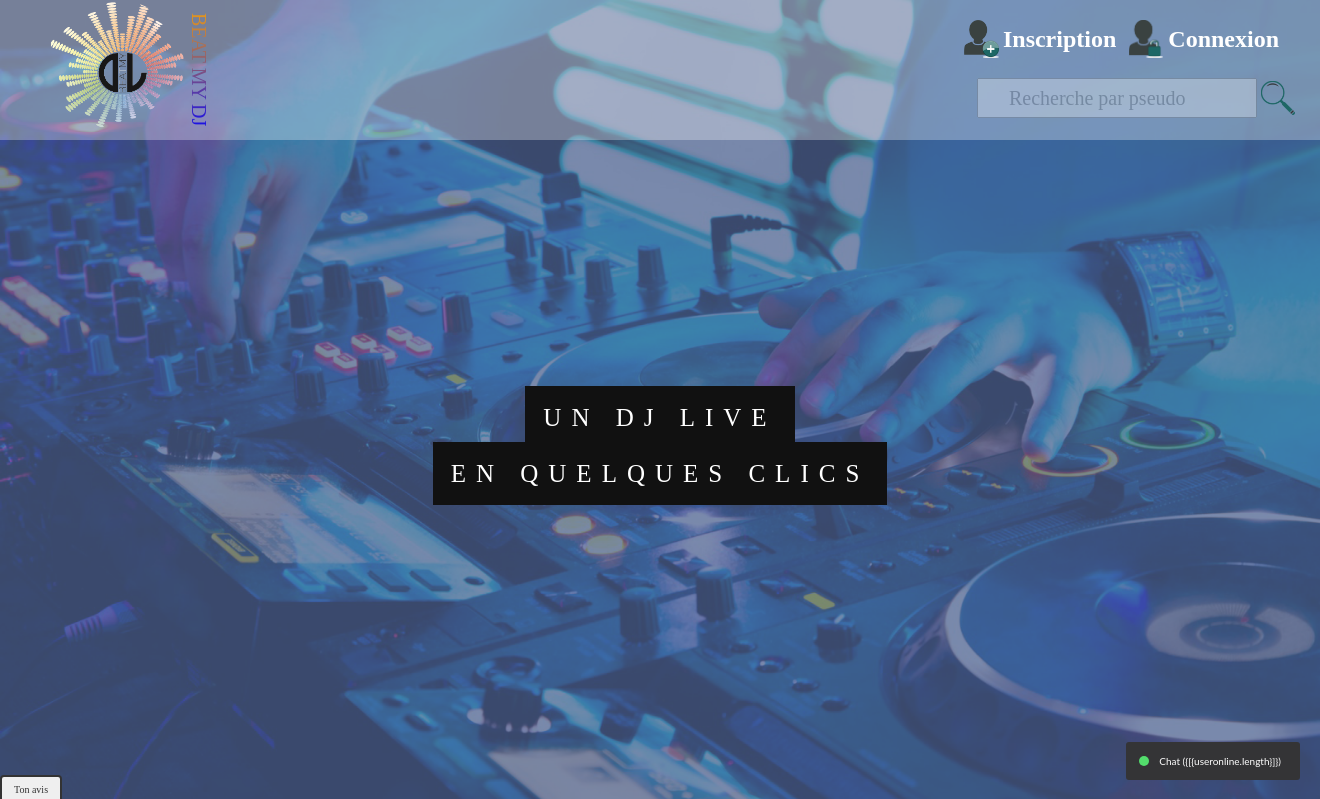
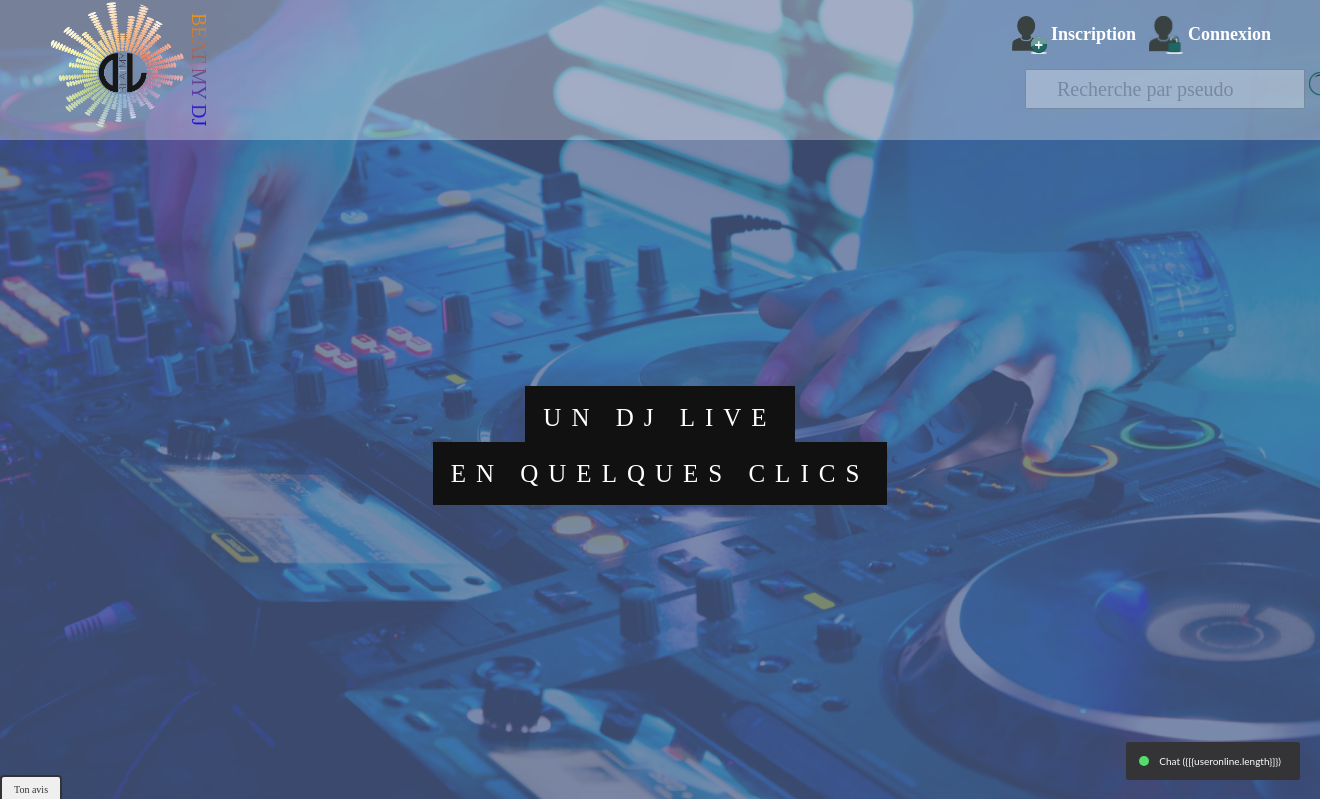
Before and after one commit to Zodar/beatmydj, a Symfony app: template app/Resources/views/home/home.html.twig in a window 1320 px wide; the page is wider, and only the part inside the window is pictured. Shown: the top 799 px of that part. Run offline with Twig, Linux system fonts and the light colour scheme; the template is opened without the code that fills it, so the values that code supplies are empty; some libraries are stand-ins or nearby versions.

Commit message:
Modification mineure de la police

```diff
--- a/web/css/main.css
+++ b/web/css/main.css
@@ -1,7 +1,7 @@
 /* Set padding to keep content from hitting the edges */
 @font-face {
-    font-family: 'Montserrat-Bold.ttf';
-    src: url('/web/fonts/Montserrat-Bold');
+    font-family: 'Montserrat-Regular.ttf';
+    src: url('/web/fonts/Montserrat-Regular');
 }
 
 .body-content {
@@ -24,7 +24,7 @@ input, select {
 body, html {
     height: 100%;
     margin: 0;
-    font-family: 'Montserrat-Bold';
+    font-family: 'Montserrat-Regular';
 }
 
 .font-small {
@@ -530,7 +530,7 @@ margin-top:40px;
 .buttonHeader {
 	background: none;
 	color: black;
-	font-size : 24px;
+	font-size : 18px;
 	font-weight: bold;
 	color: white;
 }
```
